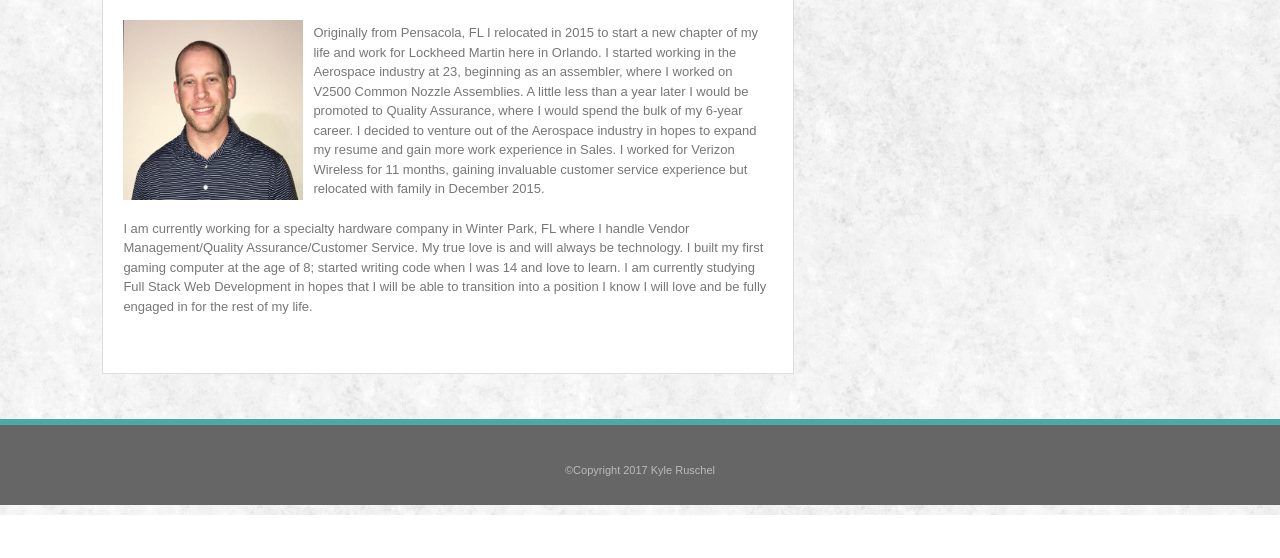
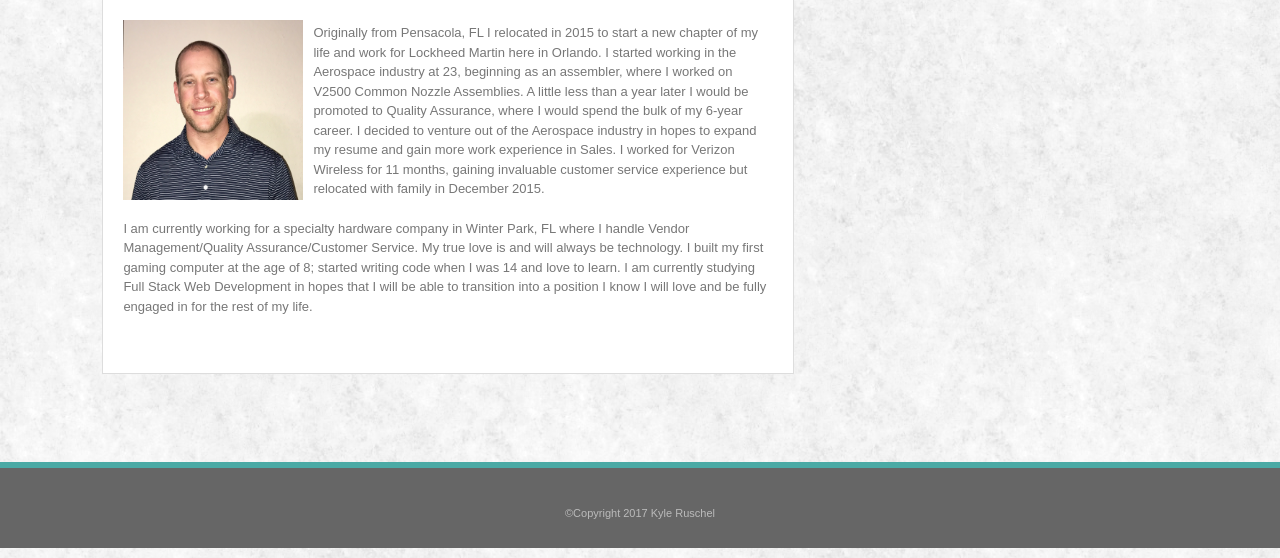
Before and after one commit to semi25nole/Basic-Portfolio, a plain HTML site: page index.html in a window 1280 px wide. Shown: the part 517-1075 px from the top of the page. Before the commit the page ends 1032 px from the top, so only its background shows below. Drawn offline with Linux system fonts and the light colour scheme.

Commit message:
fixed footer

```diff
--- a/assets/css/style.css
+++ b/assets/css/style.css
@@ -19,6 +19,8 @@
 	line-height: 90px;
 	font-family: Arial, Helvetica Neue, Helvetica, sans-serif;
 	clear: both;
+	position: relative;
+	top: 43px;
 
 }
 
```
